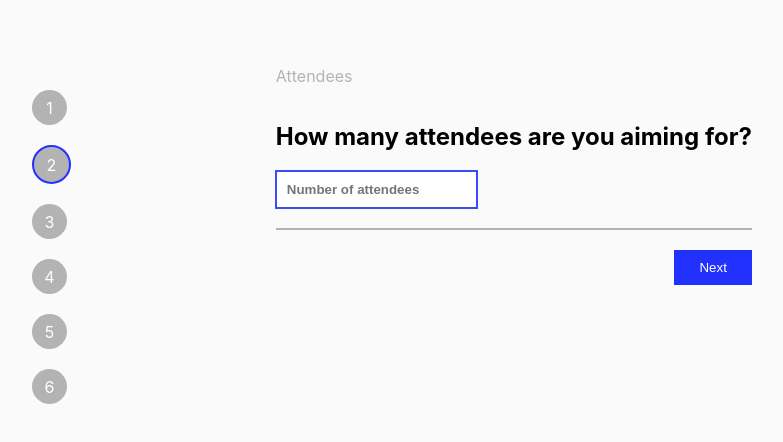
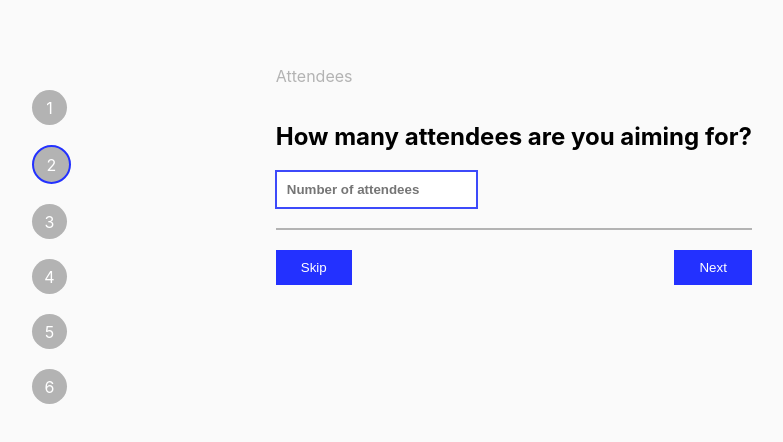
Before and after one commit to TinoLukac-Typeqast/Eventmender-testing-tl, a React (Create React App) app: page / in a window 1280 px wide. Both pictures are taken after a click on the button "Next". Shown: the top 442 px of the page, without its empty margins (96-879 px from the left). Built offline with nearby package versions, Linux system fonts and the light colour scheme.

Commit message:
refining features

```diff
--- /dev/null
+++ b/src/components/CustomForms/WizardForm/WizardForm.scss
@@ -0,0 +1,55 @@
+.wizardform{
+    display: flex;
+    flex-direction: column;
+    align-items: flex-start;
+
+    &--name{
+        color: #b3b3b3;
+    }
+
+    &--btnGroup{
+        display: flex;
+        width: 100%;
+        justify-content: space-between;
+    }
+
+    &--btn{
+        background-color: #2331ff;
+        color: white;
+        border: none;
+        padding: 10px 25px ;
+        align-self: flex-end;
+
+    }
+
+    &--radio{
+        width: 100%;
+        display: flex;
+        flex-direction: column;
+        align-items: flex-start;
+        color: #222222;
+        padding-bottom: 20px;
+        margin-bottom: 20px;
+        border-bottom: 2px solid #b3b3b3;
+    }
+
+    &--number{
+        width: 100%;
+        display: flex;
+        flex-direction: column;
+        align-items: flex-start;
+        color: #222222;
+        padding-bottom: 20px;
+        margin-bottom: 20px;
+        border-bottom: 2px solid #b3b3b3;
+
+
+        input{
+            border: 1px solid #3d4afa;
+            outline: 1px solid #3d4afa;
+            padding: 10px;
+            font-weight: 600;
+        }
+
+    }
+}
--- /dev/null
+++ b/src/components/CustomForms/WizardForm/WizardForm.tsx
@@ -0,0 +1,75 @@
+import { useState } from "react";
+import "./WizardForm.scss";
+
+const WizardForm = ({
+  question,
+  queryQuestionsHandler,
+  children,
+  inputValue,
+  questionNumberHandler,
+}: IWizardForm) => {
+  /* const [inputValue, setInputValue] = useState("") */
+  const [isQuestionSkipped, setIsQuestionSkipped] = useState(false);
+
+  const testHandler = (e: any) => {
+    e.preventDefault();
+
+    if (
+      question.type === "input-options" &&
+      question.options.includes(inputValue)
+    ) {
+      queryQuestionsHandler(
+        isQuestionSkipped ? question.name : { [question.name]: inputValue }
+      );
+    }
+
+    if (question.type === "input-number") {
+      queryQuestionsHandler(
+        isQuestionSkipped ? question.name : { [question.name]: inputValue }
+      );
+    }
+    questionNumberHandler();
+  };
+
+  const skipQuestionHandler = () => {
+    setIsQuestionSkipped(true);
+  };
+
+  return (
+    <form className="wizardform" action="" onSubmit={testHandler}>
+      <p className="wizardform--name">{question.name}</p>
+      <h2 className="wizardform--question">{question.question}</h2>
+      <div
+        className={`wizardform--${
+          question.type === "input-options" ? "radio" : "number"
+        }`}
+      >
+        {children}
+      </div>
+
+      <div className="wizardform--btnGroup">
+        <button
+          type="submit"
+          className="wizardform--btn"
+          onClick={skipQuestionHandler}
+        >
+          Skip
+        </button>
+
+        <button type="submit" className="wizardform--btn">
+          Next
+        </button>
+      </div>
+    </form>
+  );
+};
+
+interface IWizardForm {
+  question: any;
+  queryQuestionsHandler: any;
+  children: any;
+  inputValue?: any;
+  questionNumberHandler: any;
+}
+
+export default WizardForm;
--- a/src/components/Inputs/NumberInput/NumberInput.tsx
+++ b/src/components/Inputs/NumberInput/NumberInput.tsx
@@ -1,11 +1,21 @@
 import "./NumberInput.scss";
 
-const NumberInput = ({ name, currency, userValue }: INumberInput) => {
+const NumberInput = ({
+  name,
+  currency,
+  userValue,
+  inputValue,
+}: INumberInput) => {
+  const numberValueHandler = (e: any) => {
+    e.preventDefault();
+    inputValue(e.target.value);
+  };
   return (
     <span>
       {currency && <h3>{currency[0]}</h3>}
 
       <input
+        onChange={numberValueHandler}
         type="number"
         name={name}
         id={name}
@@ -21,6 +31,7 @@ interface INumberInput {
   name: string | undefined;
   currency?: string[] | undefined;
   userValue: string;
+  inputValue: any;
 }
 
 export default NumberInput;
--- a/src/components/Inputs/RadioBtn/RadioBtn.tsx
+++ b/src/components/Inputs/RadioBtn/RadioBtn.tsx
@@ -3,8 +3,10 @@ import "./RadioBtn.scss";
 
 const RadioBtn = ({
   option,
+  queryQuestions,
   checkedOption,
   handleCheckedOption,
+  inputValue,
 }: IRadioBtn) => {
   return (
     <label htmlFor={option} className="radioBtn">
@@ -23,8 +25,10 @@ const RadioBtn = ({
 
 interface IRadioBtn {
   option: string;
+  queryQuestions: any;
   checkedOption: string;
   handleCheckedOption: any;
+  inputValue: any;
 }
 
 export default RadioBtn;
--- a/src/components/Wizard/Wizard.tsx
+++ b/src/components/Wizard/Wizard.tsx
@@ -1,4 +1,4 @@
-import { useState } from "react";
+import { Fragment, useState } from "react";
 import { QuestionsConstants } from "../../constants/questions.constants";
 import "./Wizard.scss";
 import WizardQuestion from "./WizardQuestion/WizardQuestion";
@@ -10,12 +10,8 @@ const Wizard = () => {
   const [queryQuestions, setQueryQuestions] = useState<any>({});
 
   const nextNumberHandler = () => {
-    if (QuestionsConstants.length - 1 > questionNumber) {
+    if (QuestionsConstants.length > questionNumber) {
       setQuestionNumber((prevState) => prevState + 1);
-    }
-
-    if (QuestionsConstants.length - 1 === questionNumber) {
-      console.log(queryQuestions);
     }
   };
 
@@ -23,11 +19,20 @@ const Wizard = () => {
     setQuestionNumber(stepNumber);
   };
 
-  const queryQuestionsHandler = (query: any) => {
+  const queryQuestionsHandler = (query: object | string) => {
+    if (typeof query === "object") {
       setQueryQuestions((prevState: any) => ({
         ...prevState,
         ...query,
       }));
+    }
+
+    if (typeof query === "string") {
+      const deletedItemArray = queryQuestions;
+      delete deletedItemArray[query];
+
+      setQueryQuestions(deletedItemArray);
+    }
   };
 
   return (
@@ -37,12 +42,18 @@ const Wizard = () => {
         questionNumber={questionNumber}
         stepNumberHandler={stepNumberHandler}
       ></WizardSteps>
+      {questionNumber <= QuestionsConstants.length - 1 && (
         <WizardQuestion
           question={QuestionsConstants[questionNumber]}
           queryQuestions={queryQuestions}
           queryQuestionsHandler={queryQuestionsHandler}
           questionNumberHandler={nextNumberHandler}
         ></WizardQuestion>
+      )}
+
+      {questionNumber > QuestionsConstants.length - 1 && (
+        <div> results: {JSON.stringify(queryQuestions)}</div>
+      )}
     </div>
   );
 };
--- a/src/components/Wizard/WizardQuestion/WizardQuestion.scss
+++ b/src/components/Wizard/WizardQuestion/WizardQuestion.scss
@@ -4,54 +4,6 @@
     padding-left: 20%;
     flex: 60%;
 
-    &-form{
-        display: flex;
-        flex-direction: column;
-        align-items: flex-start;
-
-        &--name{
-            color: #b3b3b3;
-        }
-
-        &--btn{
-            background-color: #2331ff;
-            color: white;
-            border: none;
-            padding: 10px 25px ;
-            align-self: flex-end;
-
-        }
-
-        &--radio{
-            width: 100%;
-            display: flex;
-            flex-direction: column;
-            align-items: flex-start;
-            color: #222222;
-            padding-bottom: 20px;
-            margin-bottom: 20px;
-            border-bottom: 2px solid #b3b3b3;
-        }
-
-        &--number{
-            width: 100%;
-            display: flex;
-            flex-direction: column;
-            align-items: flex-start;
-            color: #222222;
-            padding-bottom: 20px;
-            margin-bottom: 20px;
-            border-bottom: 2px solid #b3b3b3;
 
 
-            input{
-                border: 1px solid #3d4afa;
-                outline: 1px solid #3d4afa;
-                padding: 10px;
-                font-weight: 600;
-            }
-
-        }
-    }
-
 }
--- a/src/components/Wizard/WizardQuestion/WizardQuestion.tsx
+++ b/src/components/Wizard/WizardQuestion/WizardQuestion.tsx
@@ -1,4 +1,5 @@
 import { useEffect, useRef, useState } from "react";
+import WizardForm from "../../CustomForms/WizardForm/WizardForm";
 import NumberInput from "../../Inputs/NumberInput/NumberInput";
 import RadioBtn from "../../Inputs/RadioBtn/RadioBtn";
 import "./WizardQuestion.scss";
@@ -11,62 +12,63 @@ const WizardQuestion = ({
 }: IWizardQuestion) => {
   const [checkedOption, setOptionChecked] = useState("");
 
+  const [inputValue, setInputValue] = useState("");
+
   const handleCheckedOption = (option: string) => {
     setOptionChecked(option);
-  };
-
-  const testHandler = (e: any) => {
-    queryQuestionsHandler({ [question.name]: e.target.value });
   };
 
   useEffect(() => {
     if (queryQuestions[question.name]) {
       setOptionChecked(queryQuestions[question.name]);
-      console.log(true);
+      setInputValue(queryQuestions[question.name]);
+    }
+
+    if (Object.keys(queryQuestions).includes(question.name)) {
+      setOptionChecked(queryQuestions[question.name]);
+    } else {
+      setOptionChecked("");
+      setInputValue("");
     }
   }, [question]);
 
   return (
     <div className="wizardQuestion">
-      <form
-        className="wizardQuestion-form"
-        action=""
-        onChange={testHandler}
-        onSubmit={(e) => e.preventDefault()}
+      {question.type === "input-options" && (
+        <WizardForm
+          inputValue={checkedOption}
+          question={question}
+          queryQuestionsHandler={queryQuestionsHandler}
+          questionNumberHandler={questionNumberHandler}
         >
-        <p className="wizardQuestion-form--name">{question.name}</p>
-        <h2 className="wizardQuestion-form--question">{question.question}</h2>
-
-        {question.type === "input-options" && (
-          <div className="wizardQuestion-form--radio">
           {question.options?.map((test) => (
             <RadioBtn
               key={test}
               option={test}
+              queryQuestions={queryQuestions}
               checkedOption={checkedOption}
+              inputValue={setInputValue}
               handleCheckedOption={handleCheckedOption}
             ></RadioBtn>
           ))}
-          </div>
+        </WizardForm>
       )}
 
       {question.type === "input-number" && (
-          <div className="wizardQuestion-form--number">
+        <WizardForm
+          inputValue={inputValue}
+          question={question}
+          queryQuestionsHandler={queryQuestionsHandler}
+          questionNumberHandler={questionNumberHandler}
+        >
           <NumberInput
+            inputValue={setInputValue}
             userValue={queryQuestions[question.name] || false}
             name={question.placeholder}
             currency={question.currency}
           ></NumberInput>
-          </div>
+        </WizardForm>
       )}
-
-        <button
-          className="wizardQuestion-form--btn"
-          onClick={questionNumberHandler}
-        >
-          Next
-        </button>
-      </form>
     </div>
   );
 };
```
Lines whose indentation alone changed are shown as unchanged.
